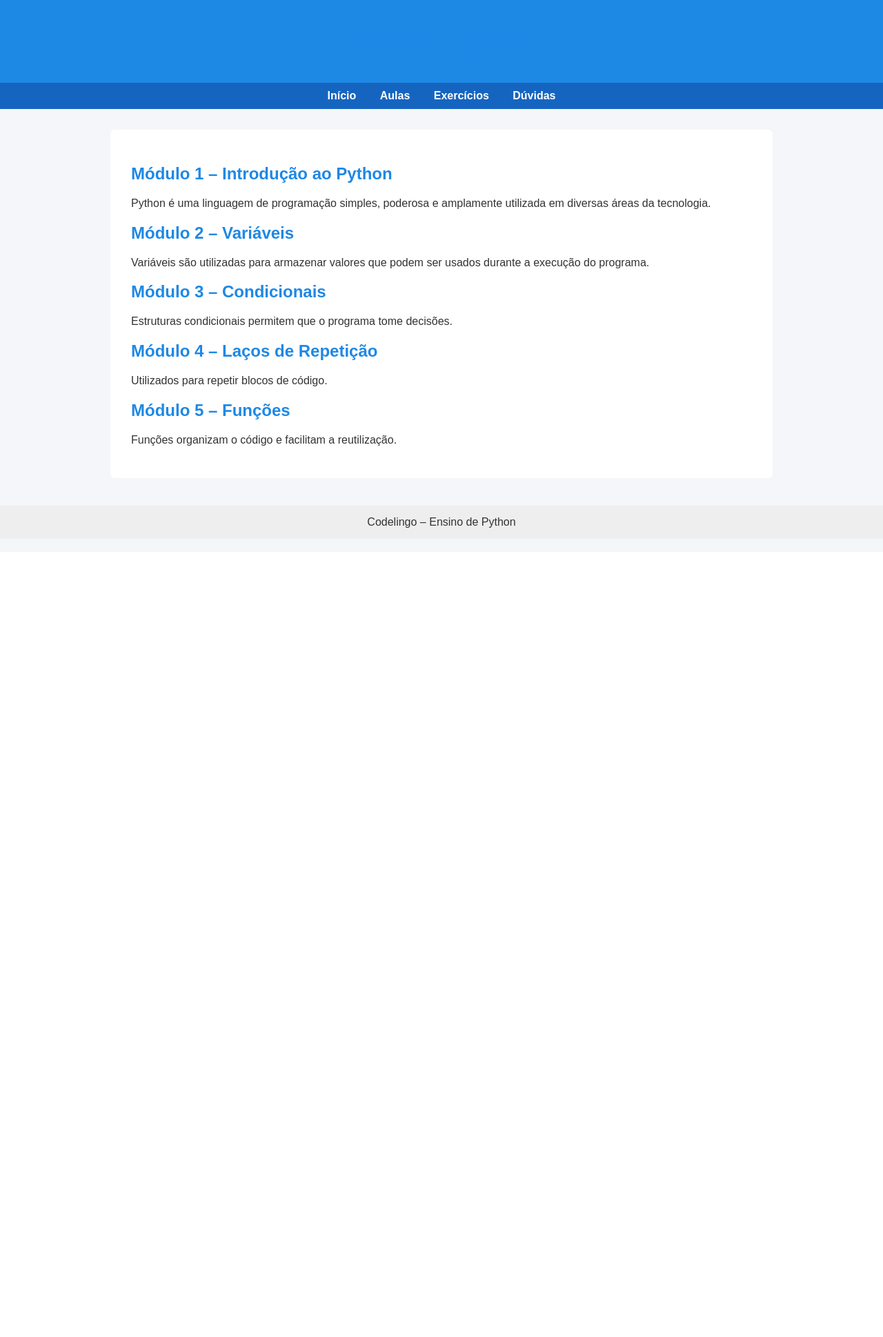
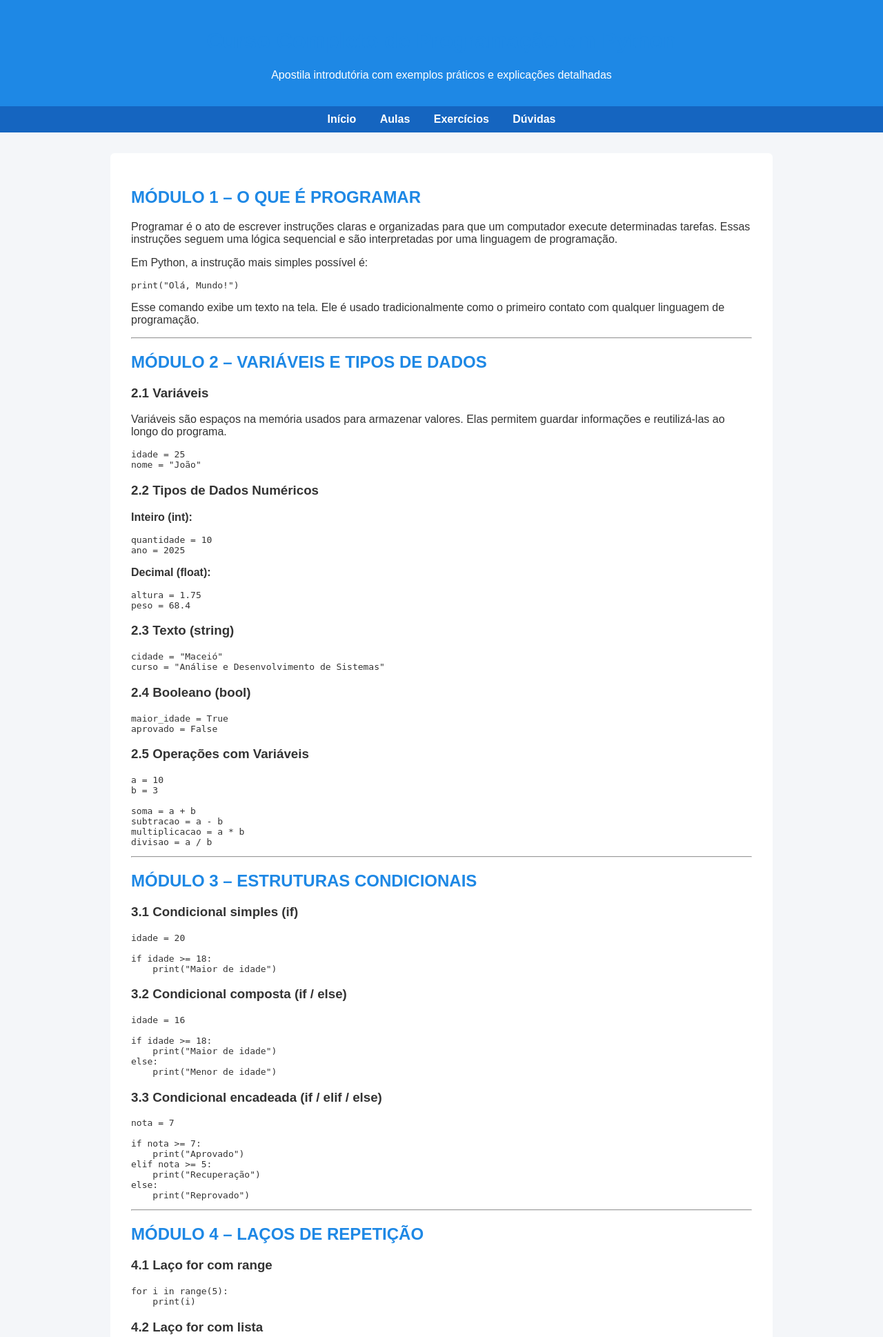
Before and after one commit to nescossio/Codelingo, a Flask app: page /aulas in a window 1280 px wide. Shown: the top 1938 px of the page at 69% size. Before the commit the page ends 781 px from the top, so only its background shows below. Run offline with Flask 3, Linux system fonts and the light colour scheme.

Commit message:
feat: full exhaustive didactic content with all examples

```diff
--- a/static/css/style.css
+++ b/static/css/style.css
@@ -67,3 +67,8 @@
     background-color: #eee;
     margin-top: 40px;
 }
+
+header img {
+    display: block;
+    margin: 0 auto 10px auto;
+}
--- a/templates/aulas.html
+++ b/templates/aulas.html
@@ -7,7 +7,8 @@
 <body>
 
 <header>
-    <h1>Aulas de Python</h1>
+    <h1>Curso Completo de Programação em Python</h1>
+    <p>Apostila introdutória com exemplos práticos e explicações detalhadas</p>
 </header>
 
 <nav>
@@ -18,36 +19,226 @@
 </nav>
 
 <div class="container">
-    <h2>Módulo 1 – Introdução ao Python</h2>
+
+<h2>MÓDULO 1 – O QUE É PROGRAMAR</h2>
+
 <p>
-        Python é uma linguagem de programação simples, poderosa e amplamente
-        utilizada em diversas áreas da tecnologia.
+Programar é o ato de escrever instruções claras e organizadas para que um
+computador execute determinadas tarefas. Essas instruções seguem uma lógica
+sequencial e são interpretadas por uma linguagem de programação.
 </p>
 
-    <h2>Módulo 2 – Variáveis</h2>
 <p>
-        Variáveis são utilizadas para armazenar valores que podem ser usados
-        durante a execução do programa.
+Em Python, a instrução mais simples possível é:
 </p>
 
-    <h2>Módulo 3 – Condicionais</h2>
+<pre>
+print("Olá, Mundo!")
+</pre>
+
 <p>
-        Estruturas condicionais permitem que o programa tome decisões.
+Esse comando exibe um texto na tela. Ele é usado tradicionalmente como o
+primeiro contato com qualquer linguagem de programação.
 </p>
 
-    <h2>Módulo 4 – Laços de Repetição</h2>
+<hr>
+
+<h2>MÓDULO 2 – VARIÁVEIS E TIPOS DE DADOS</h2>
+
+<h3>2.1 Variáveis</h3>
+
 <p>
-        Utilizados para repetir blocos de código.
+Variáveis são espaços na memória usados para armazenar valores. Elas permitem
+guardar informações e reutilizá-las ao longo do programa.
 </p>
 
-    <h2>Módulo 5 – Funções</h2>
+<pre>
+idade = 25
+nome = "João"
+</pre>
+
+<h3>2.2 Tipos de Dados Numéricos</h3>
+
+<p><strong>Inteiro (int):</strong></p>
+
+<pre>
+quantidade = 10
+ano = 2025
+</pre>
+
+<p><strong>Decimal (float):</strong></p>
+
+<pre>
+altura = 1.75
+peso = 68.4
+</pre>
+
+<h3>2.3 Texto (string)</h3>
+
+<pre>
+cidade = "Maceió"
+curso = "Análise e Desenvolvimento de Sistemas"
+</pre>
+
+<h3>2.4 Booleano (bool)</h3>
+
+<pre>
+maior_idade = True
+aprovado = False
+</pre>
+
+<h3>2.5 Operações com Variáveis</h3>
+
+<pre>
+a = 10
+b = 3
+
+soma = a + b
+subtracao = a - b
+multiplicacao = a * b
+divisao = a / b
+</pre>
+
+<hr>
+
+<h2>MÓDULO 3 – ESTRUTURAS CONDICIONAIS</h2>
+
+<h3>3.1 Condicional simples (if)</h3>
+
+<pre>
+idade = 20
+
+if idade >= 18:
+    print("Maior de idade")
+</pre>
+
+<h3>3.2 Condicional composta (if / else)</h3>
+
+<pre>
+idade = 16
+
+if idade >= 18:
+    print("Maior de idade")
+else:
+    print("Menor de idade")
+</pre>
+
+<h3>3.3 Condicional encadeada (if / elif / else)</h3>
+
+<pre>
+nota = 7
+
+if nota >= 7:
+    print("Aprovado")
+elif nota >= 5:
+    print("Recuperação")
+else:
+    print("Reprovado")
+</pre>
+
+<hr>
+
+<h2>MÓDULO 4 – LAÇOS DE REPETIÇÃO</h2>
+
+<h3>4.1 Laço for com range</h3>
+
+<pre>
+for i in range(5):
+    print(i)
+</pre>
+
+<h3>4.2 Laço for com lista</h3>
+
+<pre>
+nomes = ["Ana", "Carlos", "Pedro"]
+
+for nome in nomes:
+    print(nome)
+</pre>
+
+<h3>4.3 Laço while</h3>
+
+<pre>
+contador = 0
+
+while contador < 5:
+    print(contador)
+    contador += 1
+</pre>
+
+<h3>4.4 Controle de laços (break)</h3>
+
+<pre>
+for i in range(10):
+    if i == 5:
+        break
+    print(i)
+</pre>
+
+<h3>4.5 Controle de laços (continue)</h3>
+
+<pre>
+for i in range(5):
+    if i == 2:
+        continue
+    print(i)
+</pre>
+
+<hr>
+
+<h2>MÓDULO 5 – FUNÇÕES</h2>
+
+<h3>5.1 Função simples</h3>
+
+<pre>
+def saudacao():
+    print("Bem-vindo ao Codelingo")
+</pre>
+
+<h3>5.2 Função com parâmetro</h3>
+
+<pre>
+def saudacao(nome):
+    print("Olá,", nome)
+</pre>
+
+<h3>5.3 Função com retorno</h3>
+
+<pre>
+def soma(a, b):
+    return a + b
+</pre>
+
+<h3>5.4 Função com lógica interna</h3>
+
+<pre>
+def verificar_idade(idade):
+    if idade >= 18:
+        return "Maior de idade"
+    else:
+        return "Menor de idade"
+</pre>
+
 <p>
-        Funções organizam o código e facilitam a reutilização.
+Funções ajudam a organizar o código, evitar repetição e facilitar a manutenção
+de programas maiores.
 </p>
+
+<hr>
+
+<h2>CONCLUSÃO DO CURSO</h2>
+
+<p>
+Ao finalizar este curso, o estudante terá compreendido os principais conceitos
+da programação em Python, desenvolvendo raciocínio lógico e capacidade de criar
+algoritmos básicos. Essa base é essencial para o avanço em disciplinas mais
+complexas da área de tecnologia.
+</p>
+
 </div>
 
 <footer>
-    Codelingo – Ensino de Python
+    Codelingo – Educação, Tecnologia e Inclusão Digital
 </footer>
 
 </body>
--- a/templates/index.html
+++ b/templates/index.html
@@ -7,6 +7,7 @@
 <body>
 
 <header>
+    <img src="/static/images/logo.png" alt="Logo Codelingo" style="max-width:180px;">
     <h1>Codelingo</h1>
     <p>Plataforma gratuita para aprendizado interativo de Python</p>
 </header>
```
Lines whose indentation alone changed are shown as unchanged.
